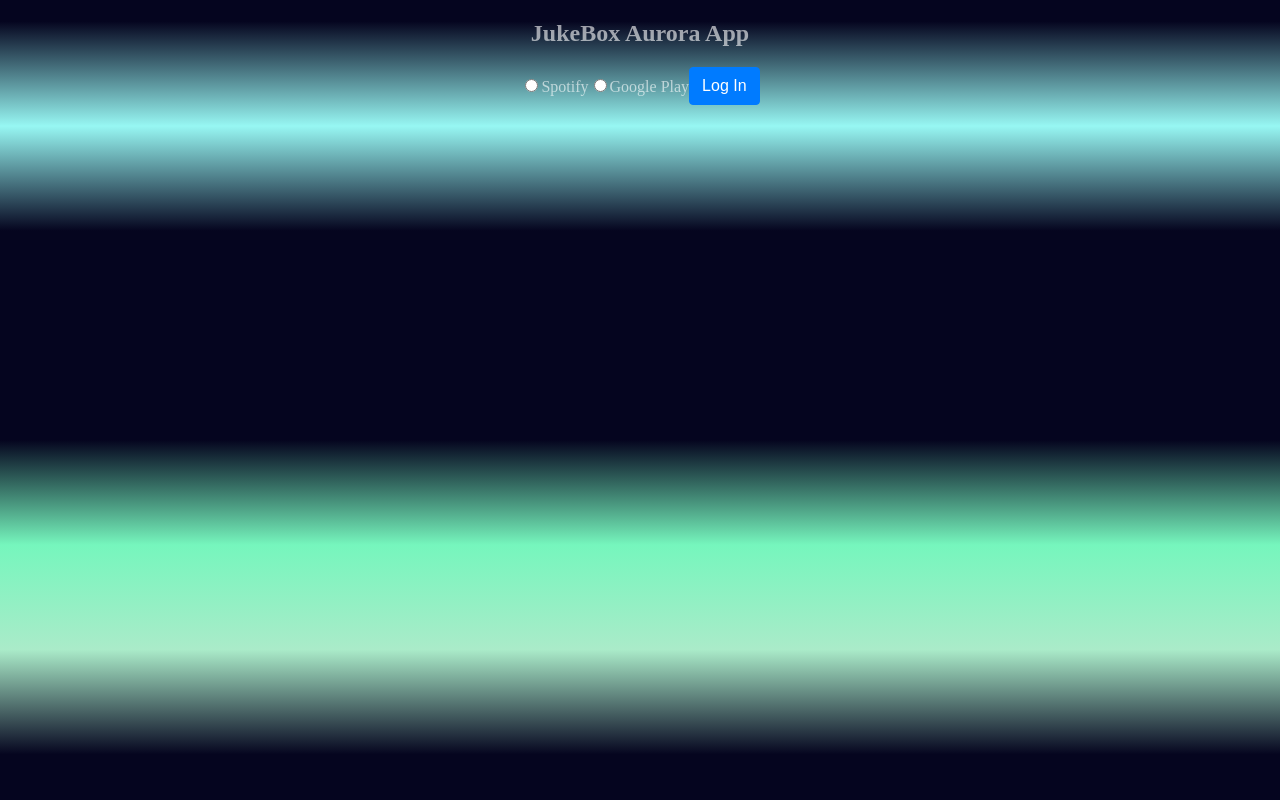
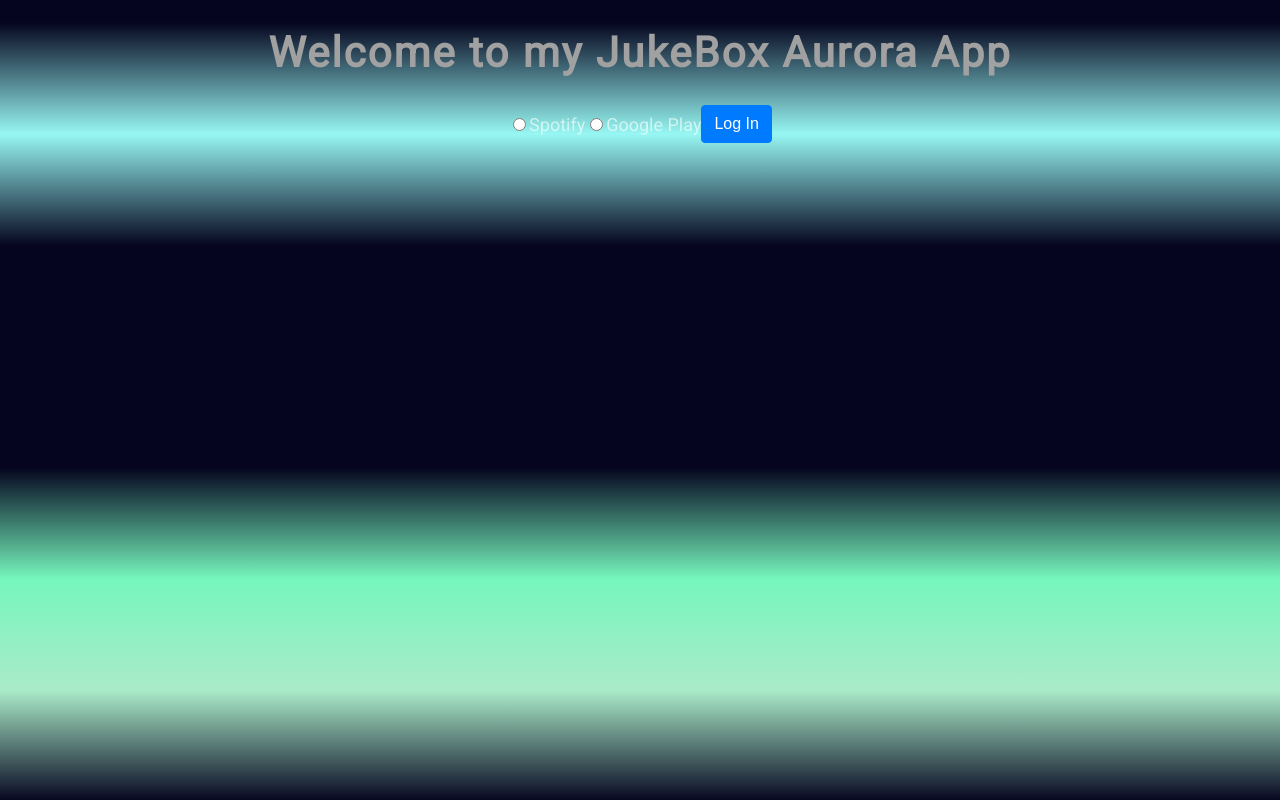
Before and after one commit to awongCM/jukebox-aurora, an Angular app: page / in a window 1280 px wide. Built offline with nearby package versions, Linux system fonts and the light colour scheme.

Commit message:
updated CSS styles

```diff
--- a/src/app/app.component.html
+++ b/src/app/app.component.html
@@ -1,6 +1,6 @@
 <!-- TODOS -->
 <div class="menu-container">
-  <h2>{{title}}</h2>
+  <h1>{{title}}</h1>
   <div *ngIf="!hasValidToken()" class="menu-inline-block">
     <!-- TODO - UI components for other music api services -->
     <div class="form-check form-check-inline">
--- a/src/app/app.component.scss
+++ b/src/app/app.component.scss
@@ -1,4 +1,9 @@
 /* TODOS - to add more ideas for the music playlist interface*/
+h1 {
+  letter-spacing: 2px;
+  font-size: 42px;
+  color: #a2a1a1;
+}
 
 .menu-container {
   height: 100px;
@@ -7,7 +12,13 @@
 .menu-container .menu-inline-block{
   display: inline-block;
   vertical-align: middle;
+
+  label {
+    font-size: 18px;
+  }
 }
+
+
 
 .menu-container .form-check-inline {
   display: inline-block;
--- a/src/app/app.component.ts
+++ b/src/app/app.component.ts
@@ -10,7 +10,7 @@ import { DocumentInterface } from './browsers/document-interface';
   styleUrls: ['./app.component.scss']
 })
 export class AppComponent implements OnInit {
-  title = 'JukeBox Aurora App';
+  title = 'Welcome to my JukeBox Aurora App';
   tracks: Track[];
 
   //checkbox properties
--- a/src/index.html
+++ b/src/index.html
@@ -6,6 +6,9 @@
   <base href="/">
   <!-- Load external css fonts -->
   <link rel="stylesheet" href="https://netdna.bootstrapcdn.com/font-awesome/4.0.3/css/font-awesome.css">
+  <style>
+    @import url('https://fonts.googleapis.com/css?family=Roboto');
+  </style>
   <meta name="viewport" content="width=device-width, initial-scale=1">
   <link rel="icon" type="image/x-icon" href="favicon.ico">
 </head>
--- a/src/styles.scss
+++ b/src/styles.scss
@@ -2,6 +2,7 @@
 
 body {
   background: #13004e;
+  font-family: 'Roboto', sans-serif;
   color: rgba(255, 255, 255, 0.6);
 }
 
```
